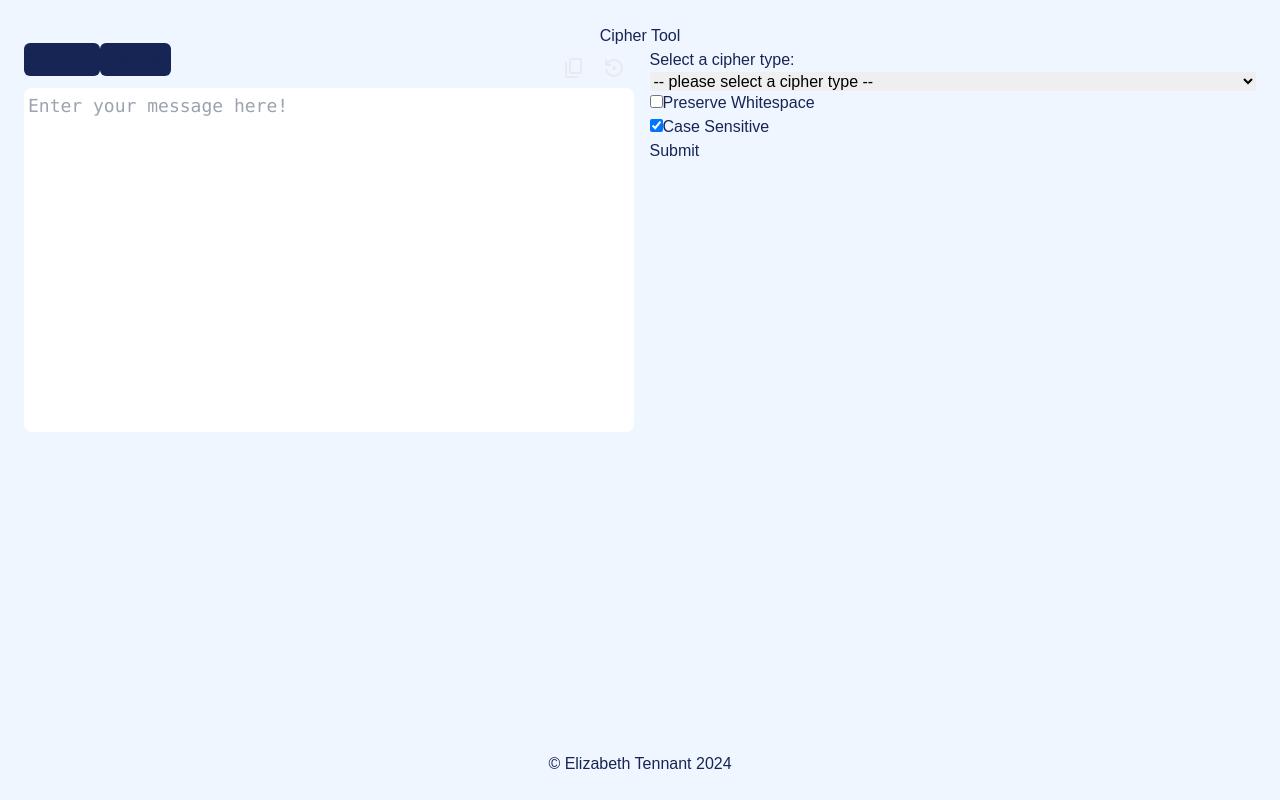
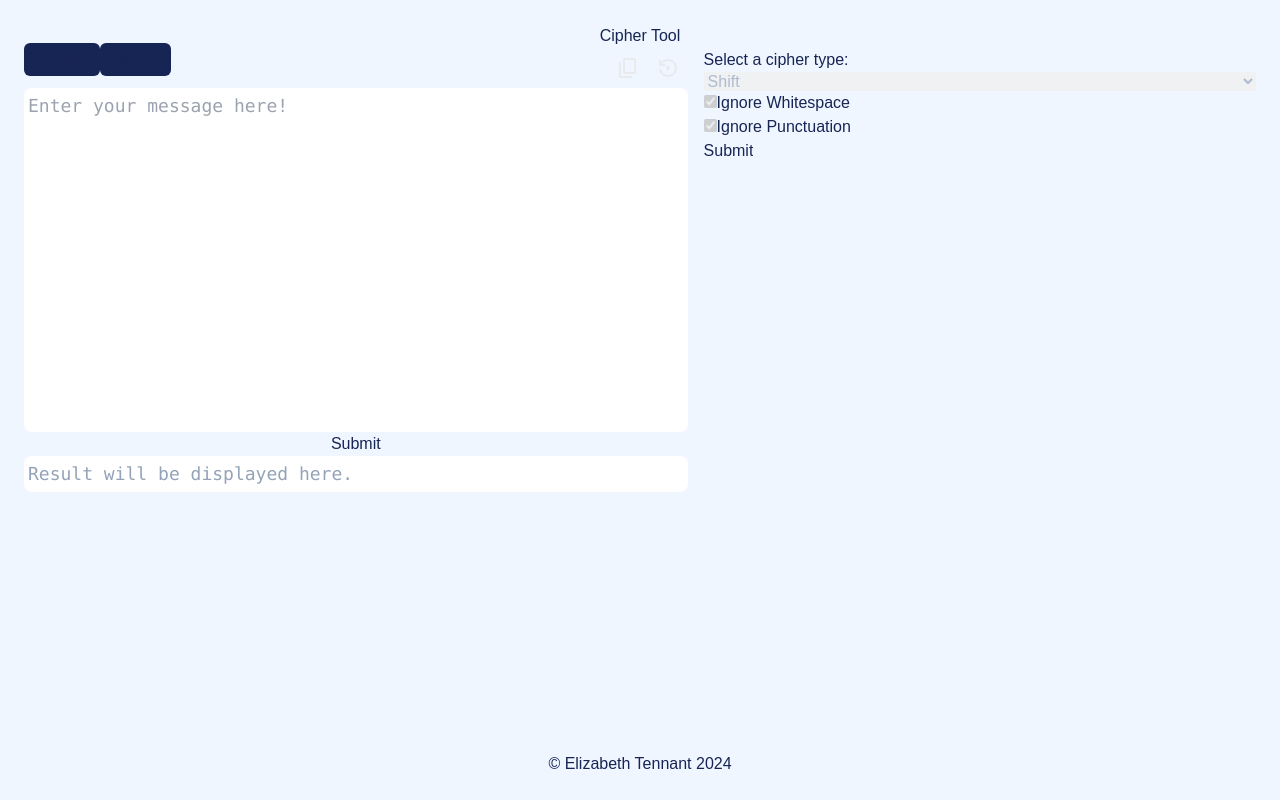
Before and after one commit to ertennant/CipherApp, a Next.js app: page /cipher in a window 1280 px wide. Built offline with nearby package versions, Linux system fonts and the light colour scheme.

Commit message:
UI now displays input and output text separately. Cipher settings are now disabled until input text is provided.

```diff
--- a/app/cipher/page.tsx
+++ b/app/cipher/page.tsx
@@ -1,6 +1,6 @@
 "use client";
 
-import TextInputWorkspace from '@/app/ui/text-input-workspace';
+import TextWorkspace from '@/app/ui/text-workspace';
 import CipherControlPanel from '../ui/cipher-control-panel';
 import { useState } from 'react';
 
@@ -15,6 +15,7 @@ export default function Page() {
   }
 
   function handleUpdateText(text: string) {
+    console.log(`called handleUpdateText(${text})`)
     setCurrentText(text);
   }
 
@@ -23,19 +24,20 @@ export default function Page() {
   }
 
   return (
-    <div className="flex min-h-screen flex-col p-6">
+    <div className="flex h-screen flex-col p-6">
       <header className="text-center">Cipher Tool</header>
       <main className="flex grow flex-row gap-4">
-        <TextInputWorkspace
-          text={currentText}
-          onTextChange={handleInputText}
+        <TextWorkspace
+          originalText={originalText}
+          currentText={currentText}
+          onTextInput={handleInputText}
           mode={mode}
           onModeChange={handleChangeMode}
         />
         <CipherControlPanel
+          originalText={originalText}
           currentText={currentText}
-          originalText={originalText}
-          updateText={handleUpdateText}
+          onUpdateText={handleUpdateText}
           mode={mode}
         />
       </main>
--- a/app/ui/cipher-control-panel.tsx
+++ b/app/ui/cipher-control-panel.tsx
@@ -1,65 +1,111 @@
 "use client";
 
-import { useState, ChangeEvent } from "react";
-import ShiftCipherOptions from "./shift-cipher-options";
-import MonoCipherOptions from "./mono-cipher-options";
-import PolyCipherOptions from "./poly-cipher-options";
+import { useState, SetStateAction, ChangeEvent } from "react";
+// import ShiftCipherOptions from "./shift-cipher-options";
+// import MonoCipherOptions from "./mono-cipher-options";
+// import PolyCipherOptions from "./poly-cipher-options";
+import CharMapping from "./char-mapping";
+import CharMappings from "./char-mappings";
 
-export default function CipherControlPanel({currentText, originalText, updateText, mode}: any) {
+export default function CipherControlPanel({originalText, currentText, onUpdateText, mode}: any) {
   const [cipher, setCipher] = useState("");
+  const [mappings, setMappings] : [Map<string, string>, React.Dispatch<SetStateAction<Map<string, string>>>] = useState(new Map());
+
+  function initCharMapping() {
+    let m : Map<string, string> = new Map();
+    for (let i = 0; i < currentText.length; i++) {
+      m.set(currentText.charAt(i), currentText.charAt(i));
+    }
+    console.log(m);
+    return m;
+  }
 
   function handleCipherChange(event: ChangeEvent<HTMLSelectElement>): void {
     setCipher(event.currentTarget.value);
+    setMappings(initCharMapping());
   }
 
-  function processChanges(event: any) {
+  function applyCipher(event: any) {
+    console.log(`called applyCipher(${event})`);
     event.preventDefault();
-    if (event.currentTarget.elements.shift) {
-      let shift = parseInt(event.currentTarget.elements.shift.value);
+    let tempMap = new Map();
+    let tempText = "";
+
+    if (cipher === "shift") {
+      let shiftVal = parseInt(event.currentTarget.elements.shift.value);
+      let ignoreWhitespace = event.currentTarget.elements.whitespace.checked;
+      let ignorePunctuation = event.currentTarget.elements.punctuation.checked;
+
       if (mode == "decrypt") {
-        shift *= -1;
+        shiftVal *= -1;
       }
-      let temp = "";
+
       for (let i = 0; i < currentText.length; i++) {
-        if (!event.currentTarget.elements.whitespace.checked || currentText.charAt(i) != ' ') {
-          temp += String.fromCharCode(currentText.charCodeAt(i) + shift);
+        let c = currentText.charAt(i);
+
+        if ((`,.?;:!-()'"`.includes(c) && ignorePunctuation)) {
+          tempText += c;
+        } else if (c === ' ' && ignoreWhitespace) {
+          tempText += c;
         } else {
-          temp += currentText.charAt(i);
+          let pCode = c.charCodeAt(0) + shiftVal;
+          if (ignorePunctuation && ignoreWhitespace) {
+            if (c.toUpperCase() === c) {
+              if (pCode < "A".charCodeAt(0) || pCode > "Z".charCodeAt(0)) {
+                if (mode === "encrypt") {
+                  pCode -= 26;
+                } else {
+                  pCode += 26;
+                }
+              }
+            } else {
+              if (pCode < "a".charCodeAt(0) || pCode > "z".charCodeAt(0)) {
+                if (mode === "encrypt") {
+                  pCode -= 26;
+                } else {
+                  pCode += 26;
+                }
+              }
+            }
+          }
+          let p = String.fromCharCode(pCode);
+          tempText += p;
+          tempMap.set(c, p);
         }
       }
-      console.log(temp);
-      updateText(temp);
     }
+    console.log(tempText);
+    setMappings(tempMap);
+    onUpdateText(tempText);
   }
 
   return (
     <div className="flex grow flex-col">
+      <CharMappings mappings={mappings} mode={mode}></CharMappings>
       <div className="flex flex-col">
         <label htmlFor="mode-select">Select a cipher type:</label>
-        <select className="text-black" name="ciphers" id="cipher-select" defaultValue={"select"} onChange={handleCipherChange}>
-          <option value="select" disabled>-- please select a cipher type --</option>
+        <select className={!originalText ? "text-slate-400" : "text-black"} name="ciphers" id="cipher-select" defaultValue={"select"} onChange={handleCipherChange} disabled={!originalText}>
           <option value="shift">Shift</option>
           <option value="mono">Monoalphabetic Substitution</option>
           <option value="poly">Polyalphabetic Substitution</option>
         </select>
       </div>
-      <form onSubmit={processChanges}>
-        {cipher === "shift" ? <ShiftCipherOptions></ShiftCipherOptions> :
-        cipher === "mono" ? <MonoCipherOptions originalText={originalText}></MonoCipherOptions> :
-        cipher === "poly" ? <PolyCipherOptions></PolyCipherOptions> :
-        ""}
+      <form onSubmit={applyCipher}>
+        {cipher === "shift" ?
+          <input type="number" name="shift" className="text-black" min={0} max={26} defaultValue={0} disabled={!originalText}></input>
+          : cipher === "mono" ?
+          <input className="rounded-md p-1 m-1" type="text" name="keyword" placeholder="keyword" disabled={!originalText}></input>
+          : ""
+        }
         <div>
-          <input type="checkbox" name="whitespace"></input>
-          <label htmlFor="whitespace">Preserve Whitespace</label>
+          <input type="checkbox" name="whitespace" defaultChecked disabled={!originalText}></input>
+          <label htmlFor="whitespace">Ignore Whitespace</label>
         </div>
         <div>
-          <input type="checkbox" name="caseSensitive" defaultChecked={true} ></input>
-          <label htmlFor="whitespace" >Case Sensitive</label>
+          <input type="checkbox" name="punctuation" defaultChecked disabled={!originalText}></input>
+          <label htmlFor="punctuation">Ignore Punctuation</label>
         </div>
-        <div>
-          <input type="button" id="submit" onClick={processChanges}></input>
-          <label htmlFor="submit" >Submit</label>
-        </div>
+        <input type="submit" id="submit" disabled={!originalText}></input>
       </form>
     </div>
   )
--- a/app/ui/mono-cipher-options.tsx
+++ /dev/null
@@ -1,50 +0,0 @@
-import { useState } from "react";
-
-export default function MonoCipherOptions({originalText}: any) {
-  const [chars, setChars] : [Map<string, number[]>, React.Dispatch<React.SetStateAction<Map<string, number[]>>>] = useState(initCharIndices());
-  const [mappings, setMappings] : [Map<string, string>, React.Dispatch<React.SetStateAction<Map<string, string>>>] = useState(new Map());
-
-  // Create a Map that assigns each distinct character in originalText to an array of the indices where it occurs.
-  function initCharIndices() {
-    let indices : Map<string, number[]> = new Map();
-    for (let i = 0; i < originalText.length; i++) {
-      let p : string = originalText.charAt(i);
-      if (!indices.has(p)) {
-        indices.set(p, [i]);
-      } else {
-        indices.get(p)?.push(i);
-      }
-    }
-    console.log(indices);
-    return indices;
-  }
-
-  // Generate the set of plaintext-to-ciphertext char mapping HTML inputs for originalText.
-  const charMappings = chars != null && chars.size > 0 ? [...chars.keys()].sort().map(p =>
-    <div key={p}>
-      <label className="p-1 text-center font-mono" htmlFor={"map-"+p}>{p+":"}</label>
-      <input className="rounded-md p-1 w-8 h-8 text-center text-black" name={"map-"+p} type="text" placeholder={p} defaultValue={mappings.get(p) ?? ""} onChange={e => updateMapping(p, e.currentTarget.value)}></input>
-    </div>
-  ) : "";
-
-  function applyKeyword(keyword: string) {
-    console.log(`applyKeyword(${keyword}) not yet implemented`);
-    let latin = "ABCDEFGHIJKLMNOPQRSTUVWXYZabcdefghijklmnopqrstuvwxyz";
-  }
-
-  function updateMapping(p: string, c: string) {
-    // console.log(`updateMapping(${p}, ${c}) not yet implemented`);
-    let temp = mappings;
-    temp.set(p, c);
-    setMappings(temp);
-  }
-
-  return (
-    <div className="p-1">
-      <input className="rounded-md p-1 mt-1 mb-1" type="text" name="keyword" placeholder="keyword" onChange={e => applyKeyword(e.currentTarget.value)}></input>
-      <div className="grid gap-1">
-        {charMappings}
-      </div>
-    </div>
-    )
-}
--- a/app/ui/poly-cipher-options.tsx
+++ /dev/null
@@ -1,7 +0,0 @@
-export default function PolyCipherOptions() {
-  return (
-    <div>
-      <p>Poly Cipher Options</p>
-    </div>
-  )
-}
--- a/app/ui/shift-cipher-options.tsx
+++ /dev/null
@@ -1,7 +0,0 @@
-export default function ShiftCipherOptions() {
-  return (
-    <div>
-      <input type="number" name="shift" className="text-black" min={0} max={26} defaultValue={0}></input>
-    </div>
-    )
-}
--- a/app/ui/text-input-workspace.tsx
+++ b/app/ui/text-workspace.tsx
@@ -1,8 +1,21 @@
 import Image from "next/image";
 import copyIcon from '../../public/copy-icon.svg';
 import revertIcon from '../../public/revert-icon.svg';
+import { FormEvent, SetStateAction, useState } from "react";
 
-export default function TextInputWorkspace({text, onTextChange, mode, onModeChange}: any) {
+export default function TextWorkspace({originalText, currentText, onTextInput, mode, onModeChange}: any) {
+  const [text, setText] : [string, React.Dispatch<SetStateAction<string>>] = useState(currentText);
+  function copyText() {
+    console.log(`called copyText()`);
+    navigator.clipboard.writeText(currentText);
+  }
+
+  function handleSubmit(event: FormEvent<any>) {
+    event.preventDefault();
+    console.log(event.currentTarget.elements.textinput.value);
+    onTextInput(event.currentTarget.elements.textinput.value);
+  }
+
   return (
     <div className="flex grow flex-col">
       <div className="flex flex-row justify-between">
@@ -17,7 +30,7 @@ export default function TextInputWorkspace({text, onTextChange, mode, onModeChan
           </div>
         </div>
         <div className="flex flex-row justify-end">
-          <button className="rounded-full hover:bg-blue-900 p-2">
+          <button className="rounded-full hover:bg-blue-900 p-2" onClick={copyText}>
             <Image
               src={copyIcon}
               alt="Copy Text"
@@ -32,13 +45,17 @@ export default function TextInputWorkspace({text, onTextChange, mode, onModeChan
           </button>
         </div>
       </div>
-      <textarea
-        value={text}
-        onChange={e => onTextChange(e.currentTarget.value)}
-        className="rounded-lg p-1 text-black text-lg resize-none font-mono"
-        rows={12}
-        placeholder="Enter your message here!"
-      ></textarea>
+      <form onSubmit={handleSubmit} className="flex flex-col">
+        <textarea
+          name="textinput"
+          className="rounded-lg p-1 text-black text-lg resize-none font-mono"
+          rows={12}
+          placeholder="Enter your message here!"
+          disabled={originalText != ""}
+        ></textarea>
+        <input type="submit"></input>
+      </form>
+      <p className={!currentText ? "bg-white text-slate-400 font-mono text-lg p-1 rounded-lg" : "bg-white text-black font-mono text-lg p-1 rounded-lg"}>{!currentText ? "Result will be displayed here." : currentText}</p>
     </div>
   )
 }
```
Also changed, not shown: app/ui/char-mapping.tsx (added, +20 -0 lines), app/ui/char-mappings.tsx (added, +28 -0 lines), public/arrow-down.svg (added), public/arrow-up.svg (added).
